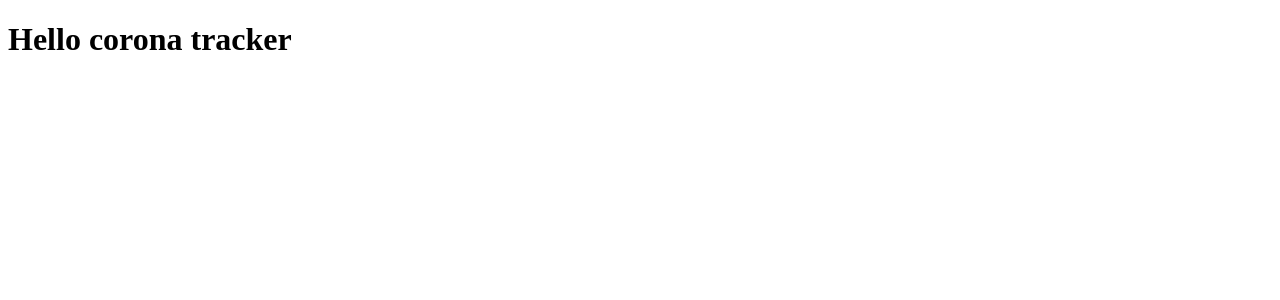
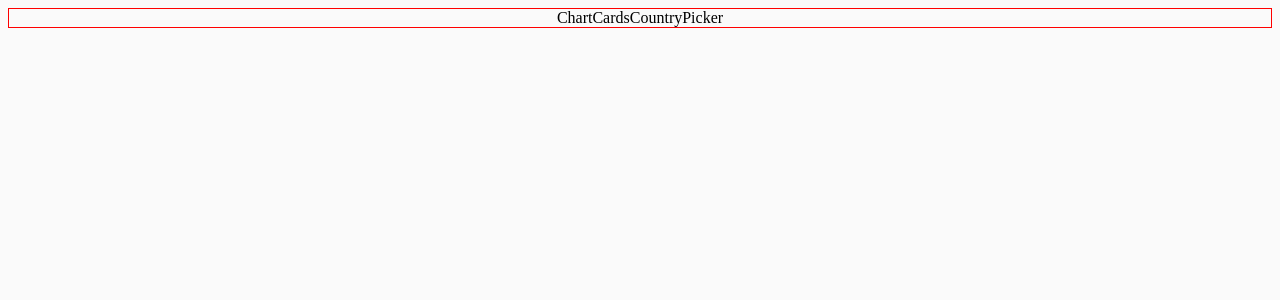
Before and after one commit to abdur-rehman-ali/corona-tracker, a React (Create React App) app: page / in a window 1280 px wide. Shown: the top 300 px of the page. Built offline with nearby package versions, Linux system fonts and the light colour scheme.

Commit message:
basic setup of project directory

```diff
--- a/src/App.js
+++ b/src/App.js
@@ -1,10 +1,14 @@
 import React, { Component } from 'react'
+import {Chart, Cards, CountryPicker} from './components'
+import styles from './App.module.css'
 
 export default class App extends Component {
   render() {
     return (
-      <div>
-        <h1>Hello corona tracker</h1>
+      <div className={styles.container}>
+        <Chart/>
+        <Cards/>
+        <CountryPicker/>
       </div>
     )
   }
--- /dev/null
+++ b/src/App.module.css
@@ -0,0 +1,10 @@
+body{
+  background-color: rgb(250, 250, 250);
+}
+
+.container{
+  border: 1px solid red;
+  display: flex;
+  align-items: center;
+  justify-content: center;
+}
--- /dev/null
+++ b/src/components/Cards/Cards.jsx
@@ -0,0 +1,9 @@
+import React from 'react'
+
+const Cards = () => {
+  return (
+    <div>Cards</div>
+  )
+}
+
+export default Cards
--- /dev/null
+++ b/src/components/Chart/Chart.jsx
@@ -0,0 +1,9 @@
+import React from 'react'
+
+const Chart = () => {
+  return (
+    <div>Chart</div>
+  )
+}
+
+export default Chart
--- /dev/null
+++ b/src/components/CountryPicker/CountryPicker.jsx
@@ -0,0 +1,9 @@
+import React from 'react'
+
+const CountryPicker = () => {
+  return (
+    <div>CountryPicker</div>
+  )
+}
+
+export default CountryPicker
--- /dev/null
+++ b/src/components/index.js
@@ -0,0 +1,3 @@
+export {default as Cards} from './Cards/Cards'
+export {default as Chart} from './Chart/Chart'
+export {default as CountryPicker} from './CountryPicker/CountryPicker'
```
Also changed, not shown: src/components/Cards/Cards.module.css (added), src/components/Chart/Chart.module.css (added), src/components/CountryPicker/CountryPicker.module.css (added).
